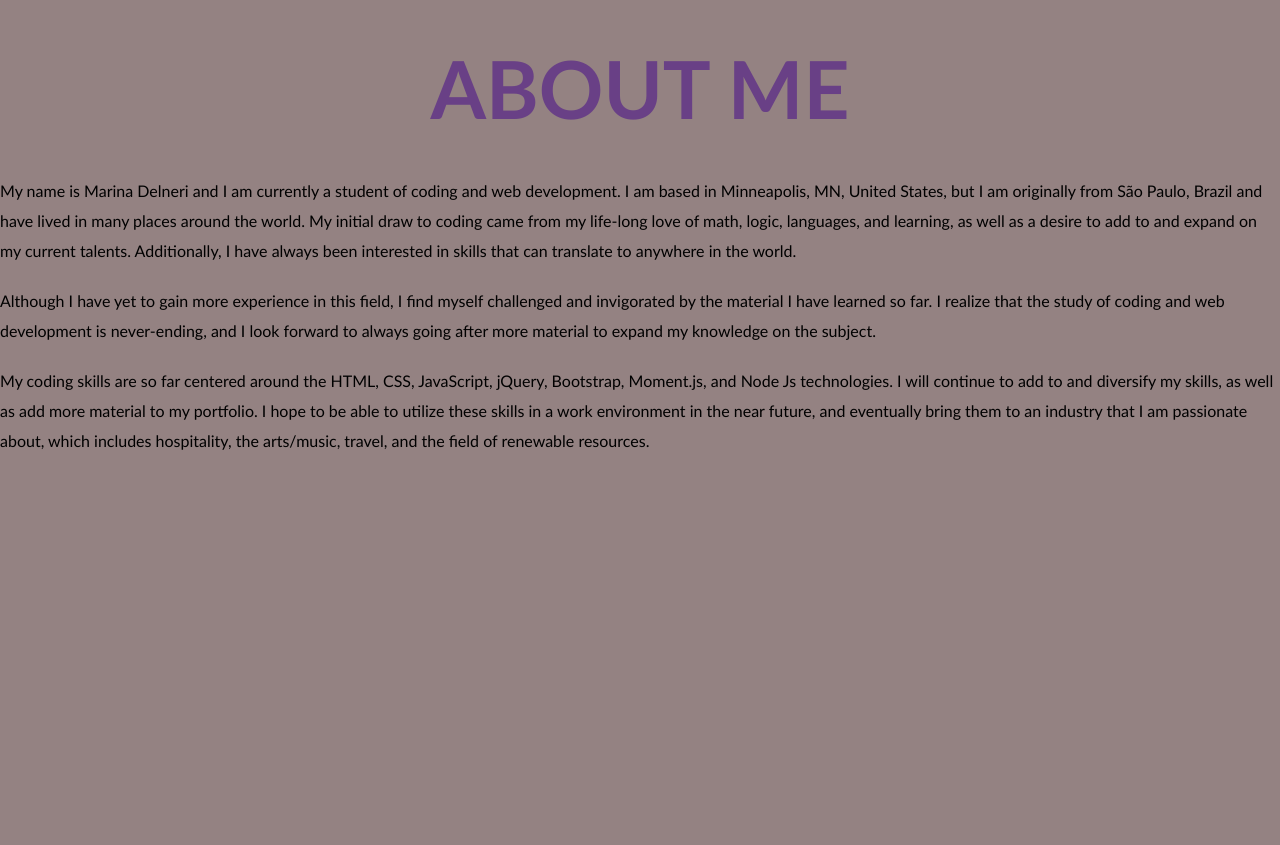
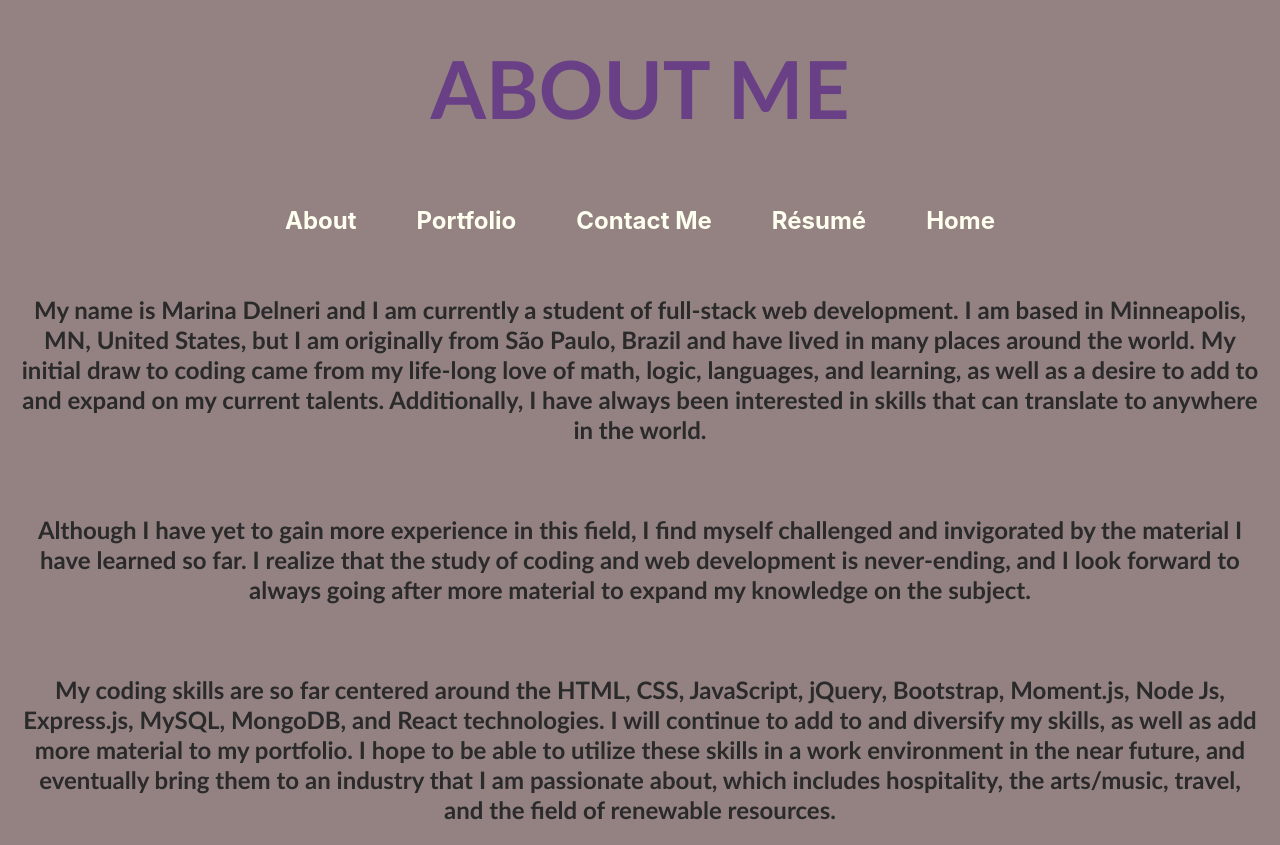
Before and after one commit to mgdelneri/React-Portfolio, a React (Create React App) app: page /about in a window 1280 px wide. Before the commit the page ends 800 px from the top, so only its background shows below. Built offline with nearby package versions, Linux system fonts and the light colour scheme.

Commit message:
Edited and styled About component

```diff
--- a/src/components/Navigation/index.jsx
+++ b/src/components/Navigation/index.jsx
@@ -8,7 +8,7 @@ const Navigation = () => {
         About
       </Link>
       <Link className="projectsLink link" to="projects">
-        Projects
+        Portfolio
       </Link>
       <Link className="contactLink link" to="contact">
         Contact Me
--- a/src/components/Pages/About/index.jsx
+++ b/src/components/Pages/About/index.jsx
@@ -1,44 +1,43 @@
-import './style.css';
+import "./style.css";
+import Navigation from '../../Navigation';
 
 const About = () => {
   return (
     <div>
-            <h1>
-                ABOUT ME
-            </h1>
+      <h1 className="aboutMe">ABOUT ME</h1>
+      <Navigation />
       <article>
         <p>
-              My name is Marina Delneri and I am currently a student of coding
-              and web development. I am based in Minneapolis, MN, United States,
-              but I am originally from São Paulo, Brazil and have lived in many
-              places around the world. My initial draw to coding came from my
-              life-long love of math, logic, languages, and learning, as well as
-              a desire to add to and expand on my current talents. Additionally,
-              I have always been interested in skills that can translate to
-              anywhere in the world.
+          My name is Marina Delneri and I am currently a student of full-stack
+          web development. I am based in Minneapolis, MN, United States, but I
+          am originally from São Paulo, Brazil and have lived in many places
+          around the world. My initial draw to coding came from my life-long
+          love of math, logic, languages, and learning, as well as a desire to
+          add to and expand on my current talents. Additionally, I have always
+          been interested in skills that can translate to anywhere in the world.
         </p>
         <br />
         <p>
           Although I have yet to gain more experience in this field, I find
-              myself challenged and invigorated by the material I have learned
-              so far. I realize that the study of coding and web development is
-              never-ending, and I look forward to always going after more
-              material to expand my knowledge on the subject.
+          myself challenged and invigorated by the material I have learned so
+          far. I realize that the study of coding and web development is
+          never-ending, and I look forward to always going after more material
+          to expand my knowledge on the subject.
         </p>
         <br />
         <p>
-              My coding skills are so far centered around the HTML, CSS,
-              JavaScript, jQuery, Bootstrap, Moment.js, and Node Js
-              technologies. I will continue to add to and diversify my skills,
+          My coding skills are so far centered around the HTML, CSS, JavaScript,
+          jQuery, Bootstrap, Moment.js, Node Js, Express.js, MySQL, MongoDB, and
+          React technologies. I will continue to add to and diversify my skills,
           as well as add more material to my portfolio. I hope to be able to
           utilize these skills in a work environment in the near future, and
-              eventually bring them to an industry that I am passionate about,
-              which includes hospitality, the arts/music, travel, and the field
-              of renewable resources.
+          eventually bring them to an industry that I am passionate about, which
+          includes hospitality, the arts/music, travel, and the field of
+          renewable resources.
         </p>
       </article>
     </div>
-    )
-}
+  );
+};
 
-export default About
+export default About;
--- a/src/components/Pages/About/style.css
+++ b/src/components/Pages/About/style.css
@@ -0,0 +1,12 @@
+.aboutMe {
+    padding-bottom: 20px;
+}
+
+article p {
+    text-align: center;
+    margin: 20px;
+    font-size: 1.5rem;
+    padding-top: 10px;
+    color: rgb(43, 42, 42);
+    font-weight: bold;
+}
--- a/src/components/Pages/Projects/index.jsx
+++ b/src/components/Pages/Projects/index.jsx
@@ -57,7 +57,7 @@ const Projects = () => {
 
   return (
     <div className="projectsPage">
-        <h1>Projects</h1>
+        <h1>Portfolio</h1>
         <Navigation />
         <div className="projects">
         {projects.map((project) => {
```
Lines whose indentation alone changed are shown as unchanged.
